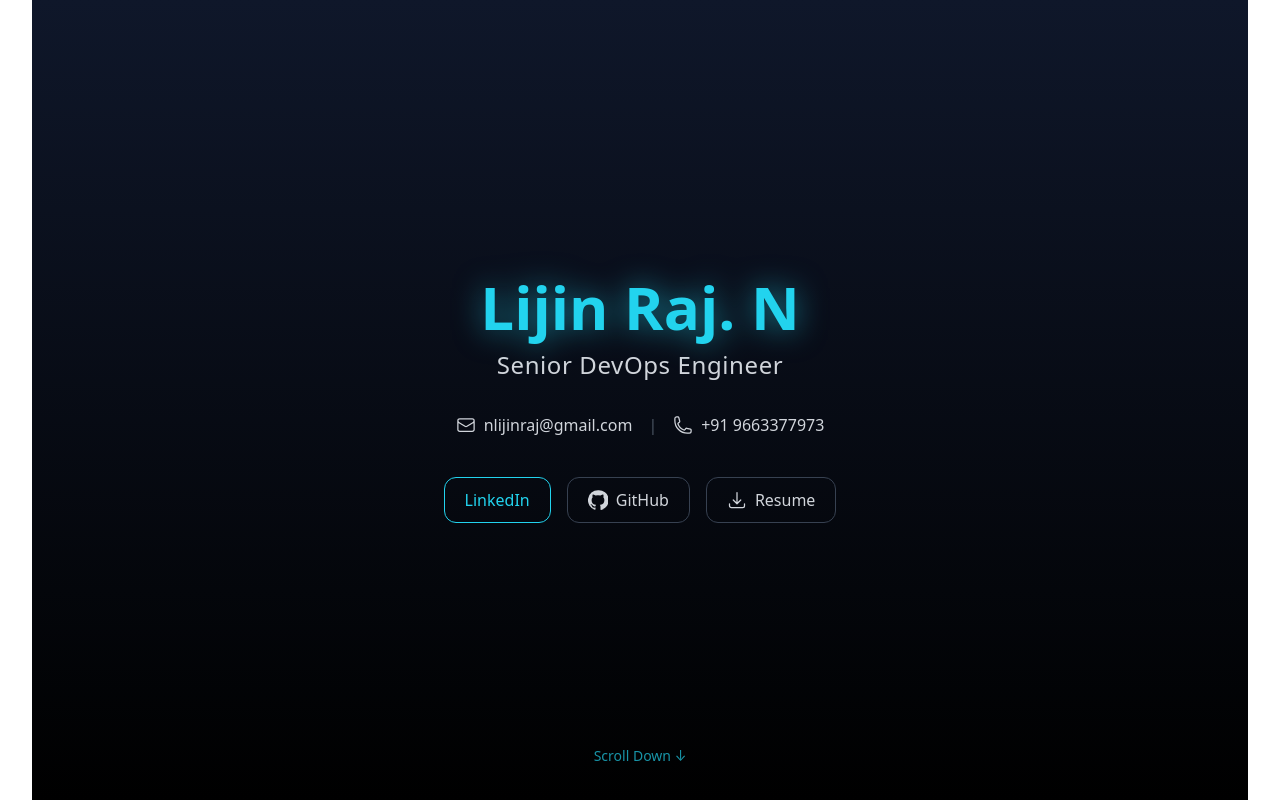
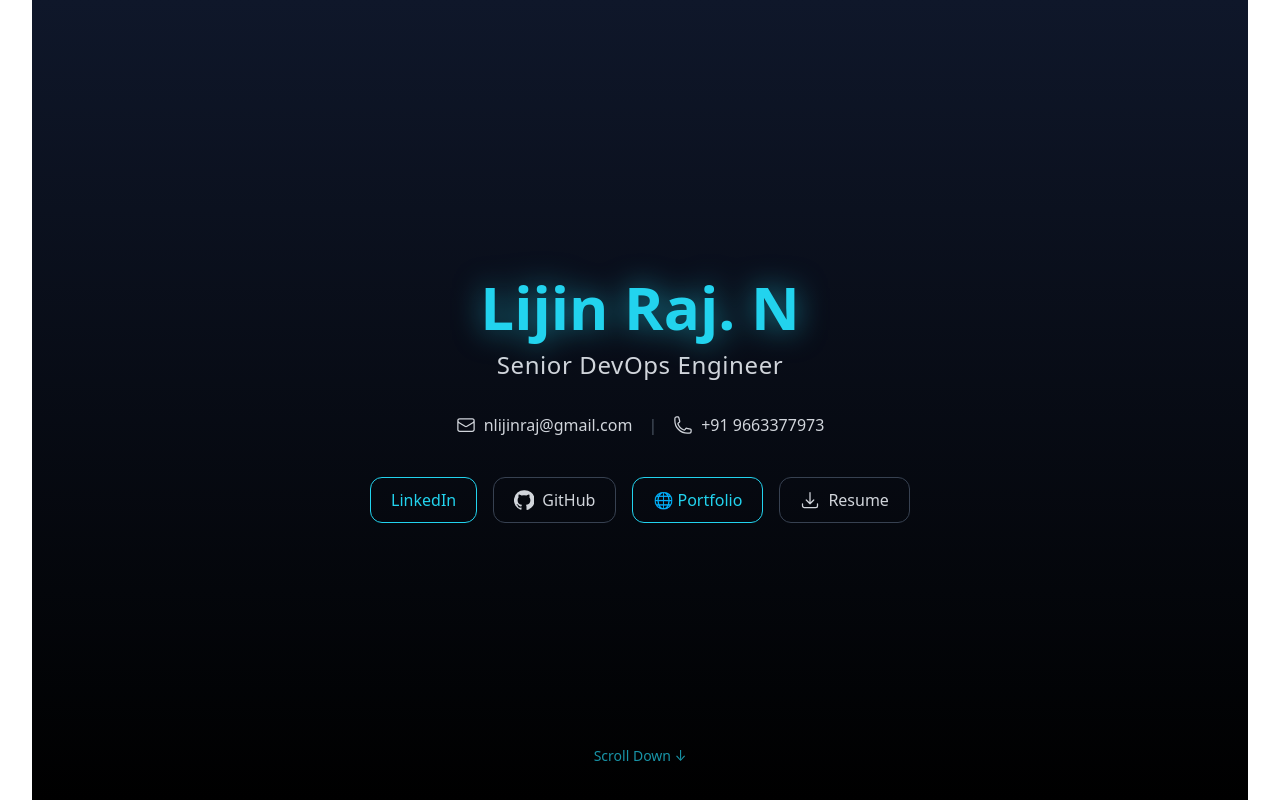
Before and after one commit to nlijin/devops_profile, a React (Vite) app: page / in a window 1280 px wide. Shown: the top 800 px of the page. Built offline with nearby package versions, Linux system fonts and the light colour scheme.

Commit message:
added portfolio in hero section and profile

```diff
--- a/package.json
+++ b/package.json
@@ -2,7 +2,7 @@
   "name": "devops-portfolio-lijin",
   "version": "1.0.0",
   "private": true,
-  "homepage": "https://nlijin.github.io/devops-portfolio",
+  "homepage": "https://nlijin.github.io/devops_profile",
   "scripts": {
     "dev": "vite",
     "build": "vite build",
@@ -16,6 +16,7 @@
     "react-dom": "^18.2.0"
   },
   "devDependencies": {
+    "@vitejs/plugin-react": "^5.1.0",
     "autoprefixer": "^10.4.19",
     "gh-pages": "^6.3.0",
     "postcss": "^8.4.33",
--- a/src/components/Hero.jsx
+++ b/src/components/Hero.jsx
@@ -90,6 +90,17 @@ export default function Hero() {
             GitHub
           </a>
         )}
+        {/* Portfolio */}
+        {profile.portfolio && (
+          <a
+            href={profile.portfolio}
+            target="_blank"
+            rel="noreferrer"
+            className="flex items-center gap-2 px-5 py-2.5 border border-cyan-400 rounded-xl text-cyan-400 font-medium hover:bg-cyan-400 hover:text-black transition-all duration-300"
+          >
+            🌐 Portfolio
+          </a>
+        )}
 
         {/* Resume */}
         <a
--- a/src/data/profile.js
+++ b/src/data/profile.js
@@ -1,10 +1,11 @@
 export const profile = {
-    name: 'Lijin Raj. N',
-    title: 'Senior DevOps Engineer',
-    email: 'nlijinraj@gmail.com',
-    phone: '+91 9663377973',
-    linkedin: 'https://www.linkedin.com/in/lijin-raj/',
-    github: 'https://github.com/nlijin'
+  name: 'Lijin Raj. N',
+  title: 'Senior DevOps Engineer',
+  email: 'nlijinraj@gmail.com',
+  phone: '+91 9663377973',
+  linkedin: 'https://www.linkedin.com/in/lijin-raj/',
+  github: 'https://github.com/nlijin',
+  portfolio: 'https://nlijin.github.io/devops_profile/'
 }
 
 
--- /dev/null
+++ b/vite.config.mjs
@@ -0,0 +1,8 @@
+import { defineConfig } from 'vite'
+import react from '@vitejs/plugin-react'
+
+// https://vitejs.dev/config/
+export default defineConfig({
+  plugins: [react()],
+  base: '/devops_profile/', // your GitHub repo name
+})
```
Also changed, not shown: 4 other files (tests, documents, lock files or other folders).
